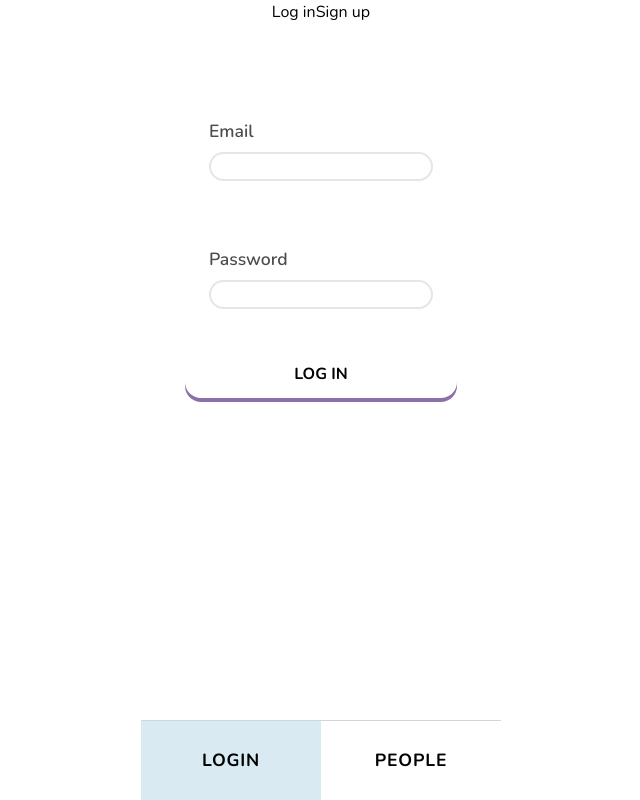
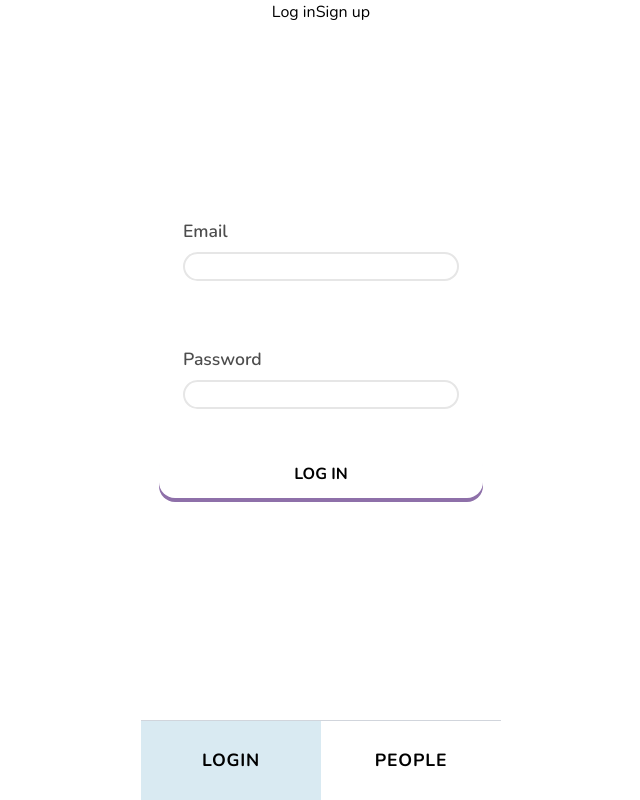
Before and after one commit to elmijail1/profile-practice-nextjs, a Next.js app: page /login in a window 1280 px wide. Shown: the whole page, without its empty margins (319-959 px from the left). Built offline with nearby package versions, Linux system fonts and the light colour scheme; no server answers.

Commit message:
Move out AuthFormInput & WideButton + translate styles to TW

```diff
--- a/app/login/LogInTab.tsx
+++ b/app/login/LogInTab.tsx
@@ -2,6 +2,8 @@
 import { useState } from "react";
 import { signIn, getSession } from "next-auth/react";
 import { useRouter } from "next/navigation";
+import AuthFormInput from "./AuthFormInput";
+import WideButton from "../components/WideButton";
 
 export default function LogInTab() {
 
@@ -50,37 +52,37 @@ export default function LogInTab() {
         }
     }
 
+    const tabClass = "flex flex-col justify-center items-center py-1 w-full rounded-b-2xl mt-24"
+
     return (
         <>
-            <div className="auth__sectionform">
+            <div className={tabClass}>
+
                 <h2>Welcome back!</h2>
-                <form className="auth__form" onSubmit={handleLogin}>
-                    <label className="auth__label">
-                        Email
-                        <input
+                <form className="auth-form" onSubmit={handleLogin}>
+
+                    <AuthFormInput
                         type="email"
-                            className="auth__input"
                         name="email"
                         value={inputData.email}
                         onChange={handleInput}
-                        />
-                    </label>
-                    <label className="auth__label">
-                        Password
-                        <input
+                    >
+                        Email
+                    </AuthFormInput>
+
+                    <AuthFormInput
                         type="password"
-                            className="auth__input"
                         name="password"
                         value={inputData.password}
                         onChange={handleInput}
-                        />
-                    </label>
-                    <div className="auth__formbuttondiv">
-                        <button className="auth__formbutton" disabled={isSubmitting}>
+                    >
+                        Password
+                    </AuthFormInput>
+
+                    <WideButton disabledIf={isSubmitting}>
                         Log in
-                        </button>
-                        <button className="auth__formbuttonback" disabled></button>
-                    </div>
+                    </WideButton>
+
                 </form>
             </div>
         </>
```
Lines whose indentation alone changed are shown as unchanged.
